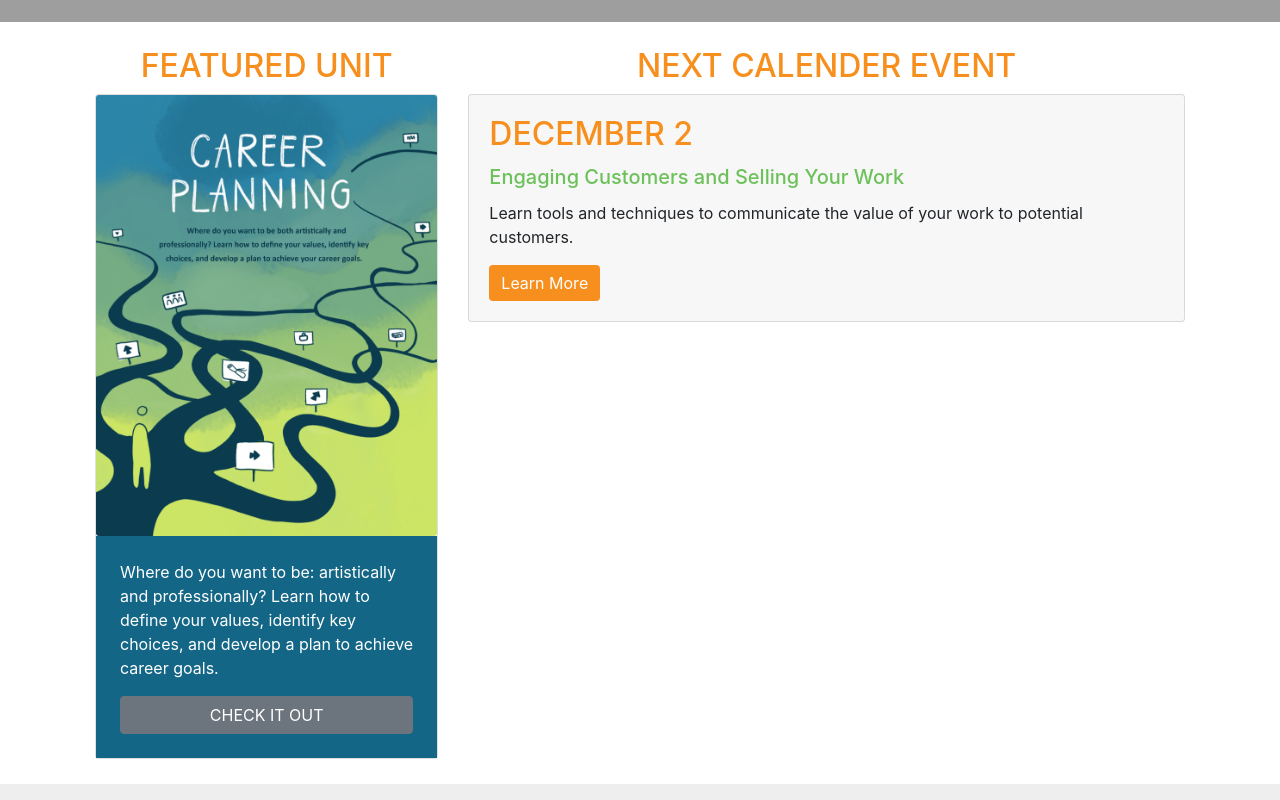
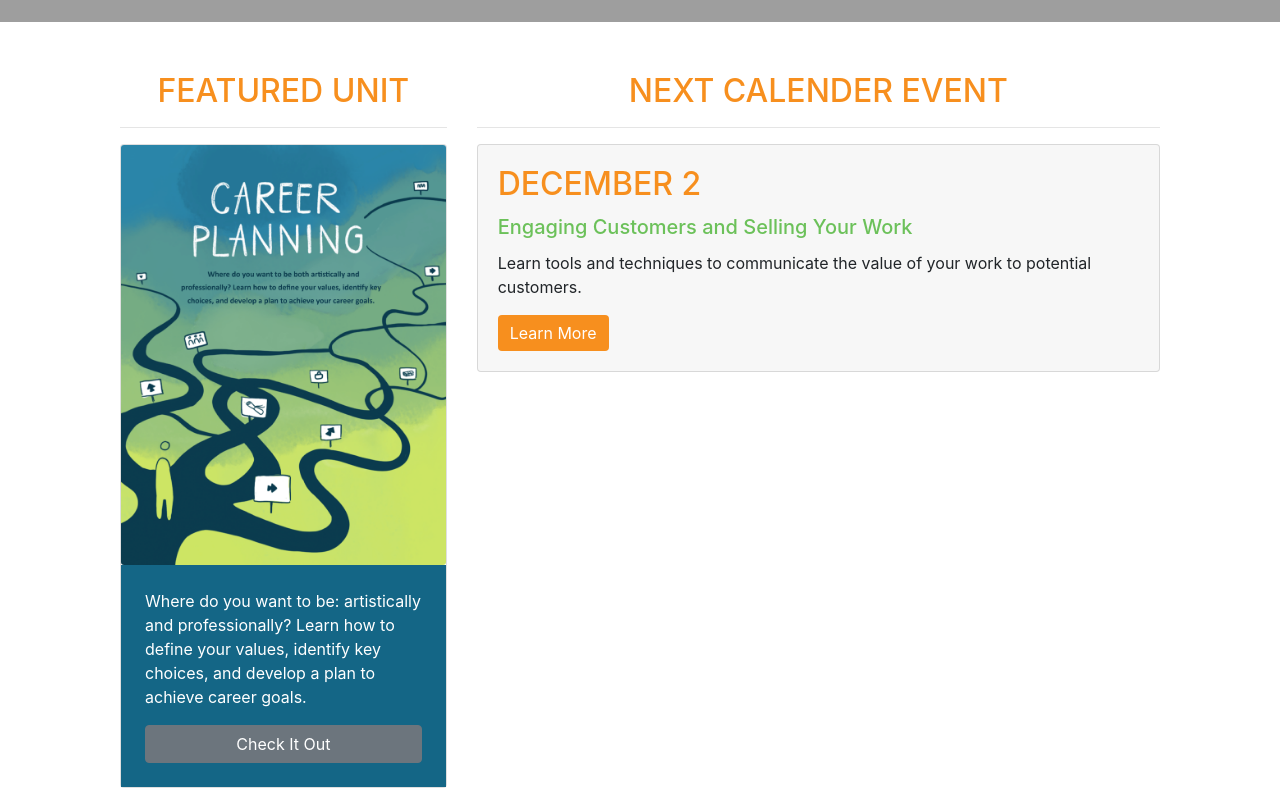
Before and after one commit to adiamorrisswanger/react-woa, a React (Create React App) app: page /home in a window 1280 px wide. Shown: the part 560-1360 px from the top of the page. Built offline with nearby package versions, Linux system fonts and the light colour scheme; grey boxes are pictures that could not be loaded.

Commit message:
Small CSS changes

```diff
--- a/src/App.css
+++ b/src/App.css
@@ -76,8 +76,9 @@ nav {
 .about-div,
 .calender-div,
 .artistportal-div,
-.home-div {
-  padding: 25px;
+.home-div,
+.unit-div {
+  padding: 50px;
 }
 
 .ul-about {
@@ -164,3 +165,10 @@ h4 {
 .featured-card {
   background-color: #146686;;
 }
+
+/* Units */
+
+.unit-name {
+  padding-bottom: 2%;
+  text-align: center;
+}
--- a/src/components/HomeComponent.js
+++ b/src/components/HomeComponent.js
@@ -10,7 +10,7 @@ function RenderUnit({unititem}) {
             <CardImg width="100%" src={unititem.image} alt={unititem.name} />
             <CardBody className="text-white p-4 px-3 featured-card">
                 <CardText>{unititem.description}</CardText>
-                <Link to={`/artistportal/${unititem.id}`} className="card-link" ><Button className="btn-block">CHECK IT OUT</Button></Link>
+                <Link to={`/artistportal/${unititem.id}`} className="card-link" ><Button className="btn-block">Check It Out</Button></Link>
             </CardBody>
         </Card>
 
@@ -39,10 +39,12 @@ function Home(props){
                 <div className="row">
                     <div className="col-md-4">
                         <h2 class="text-center">Featured Unit</h2>
+                        <hr></hr>
                         <RenderUnit unititem={props.unit} />
                     </div>
                     <div className="col-md-8">
                         <h2 class="text-center">NEXT CALENDER EVENT</h2>
+                        <hr></hr>
                         <RenderCalender calitem={props.calender} />
                     </div>
                 </div>
--- a/src/components/UnitInfoComponent.js
+++ b/src/components/UnitInfoComponent.js
@@ -8,7 +8,7 @@ function RenderUnitInfo({unit}) {
     return (
             <div className="container">
                 <div className="row">
-                    <div className="col-md-3">
+                    <div className="col-md-3 mt-2">
                             <img src={unit.image} width="100%" alt={unit.name} />
                     </div>
                     <div className="col-md-9">
@@ -42,8 +42,8 @@ function UnitInfo(props) {
                     </BreadcrumbItem>
                 </Breadcrumb>
 
-                <div className="container">
-                    <div className="row">
+                <div className="container unit-div">
+                    <div className="row unit-name">
                         <h2>{props.unit.name}</h2>
                     </div>
                     <div className="row">
```
